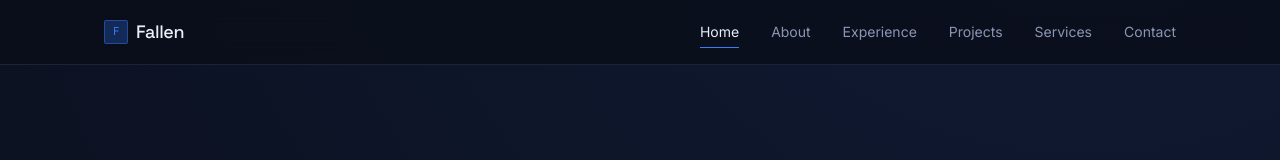
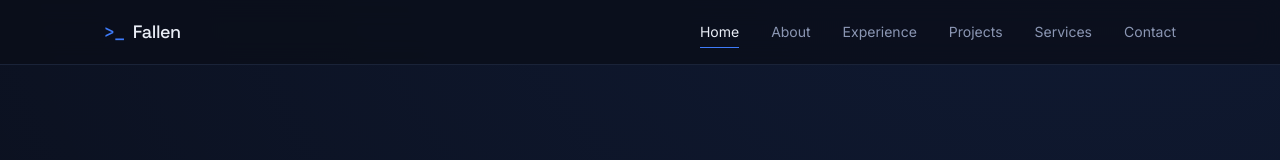
Before and after one commit to Kaze101-dev/Kaze-portfolio-website, a Next.js app in the folder fallen-portfolio/: page / in a window 1280 px wide. Shown: the top 160 px of the page. Built offline with nearby package versions, Linux system fonts and the light colour scheme.

Commit message:
Update Navbar.tsx

```diff
--- a/fallen-portfolio/components/Navbar.tsx
+++ b/fallen-portfolio/components/Navbar.tsx
@@ -20,8 +20,8 @@ export default function Navbar() {
   className="flex items-center gap-2 font-display text-lg tracking-tight text-ink"
   onClick={() => setOpen(false)}
 >
-            <span className="flex h-6 w-6 items-center justify-center rounded-sm border border-accent/40 bg-accent-soft font-mono text-[11px] text-accent">
-              F
+  <span className="font-mono text-lg font-medium text-accent">
+    {">_"}
   </span>
   Fallen
 </Link>
```
Lines whose indentation alone changed are shown as unchanged.
